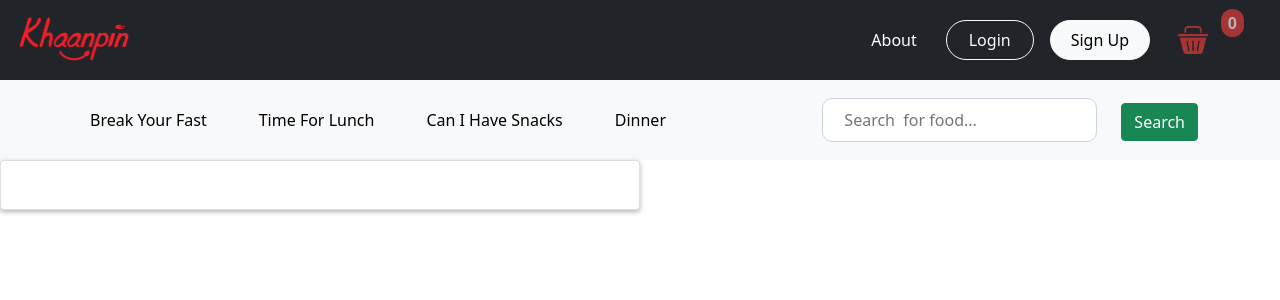
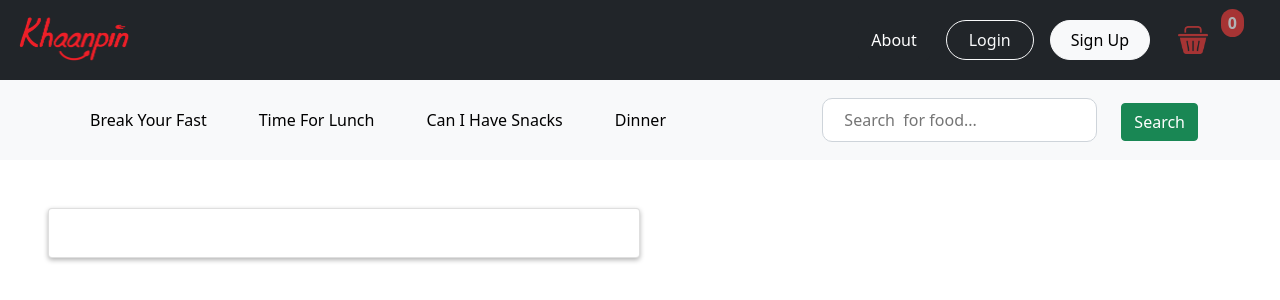
Before and after one commit to elisha408-max/Food-ordering, a React (Create React App) app: page /search in a window 1280 px wide. Shown: the top 300 px of the page. Built offline with nearby package versions, Linux system fonts and the light colour scheme.

Commit message:
Improving the design of search page

```diff
--- a/src/Components/Login.js
+++ b/src/Components/Login.js
@@ -55,7 +55,7 @@ const Login = () => {
                   </div>
                   <div className="col-md-6 second pl-4 pr-4">
                     <h4 className="welcome text-danger">
-                      Welcome to <img src={logo} className="img-fluid" />
+                      Welcome to <img src={logo} className="img-fluid" alt='Hotel image'/>
                     </h4>
                     <div className="form-group">
                       {" "}
--- a/src/Components/SearchItem.js
+++ b/src/Components/SearchItem.js
@@ -1,8 +1,8 @@
-import React  from "react";
+import React from "react";
 import Header from "./Header";
 import Navbar from "./Navbar";
 
-import { useDispatch,useSelector } from "react-redux";
+import { useDispatch, useSelector } from "react-redux";
 import { addToCart } from "../redux/actions/cart";
 import { useNavigate } from "react-router-dom";
 import ReactStars from "react-rating-stars-component";
@@ -14,11 +14,12 @@ export const SearchItem = () => {
     alert(`You have given ${rating} star for us.`);
   };
   const searchedItem = useSelector((state) => state.product.searchItem);
-  console.log(searchedItem,'searchedItem')
+  console.log(searchedItem, "searchedItem");
   return (
     <div>
       <Header />
       <Navbar />
+      <div className="m-5">
         <div className="col-6 mb-2">
           <div className="card px-3 py-4">
             <div className="row">
@@ -27,7 +28,6 @@ export const SearchItem = () => {
                   <>
                     {" "}
                     <div className="col-6 mb-2">
-                    <div className="card px-3 py-4">
                       <div className="row">
                         <div className="col-7">
                           <h5
@@ -105,7 +105,6 @@ export const SearchItem = () => {
                         </div>
                       </div>
                     </div>
-                  </div>
                   </>
                 );
               })}
@@ -113,5 +112,6 @@ export const SearchItem = () => {
           </div>
         </div>
       </div>
+    </div>
   );
 };
```
Lines whose indentation alone changed are shown as unchanged.
